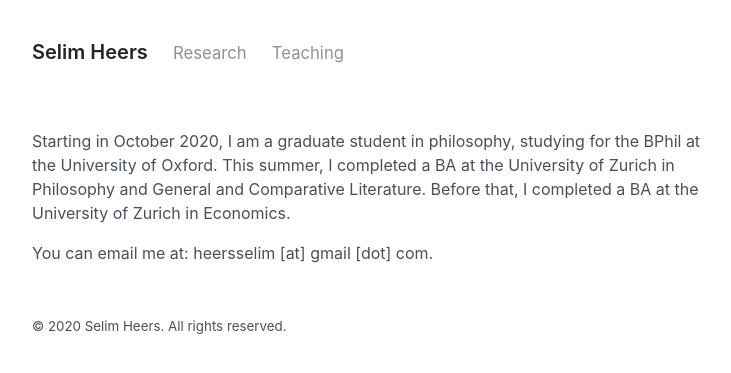
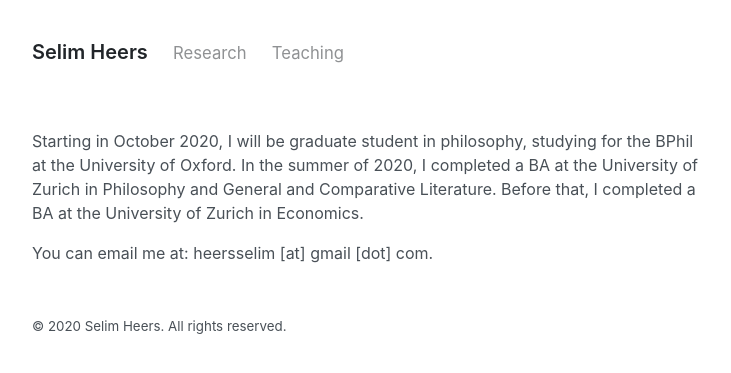
Before and after one commit to selimheers/selimheers.github.io, a Jekyll site: the page built from index.html, in a window 1280 px wide. Shown: the top 373 px of the page, without its empty margins (272-1003 px from the left). Built offline with Jekyll 4.4.1, drawn with Linux system fonts in a browser that asks for light colours; the list of posts is cut into pages by our own code.

Commit message:
Update index.html

```diff
--- a/index.html
+++ b/index.html
@@ -3,6 +3,6 @@ layout: default
 title: Home
 ---
 
-<p>Starting in October 2020, I am a graduate student in philosophy, studying for the BPhil at the University of Oxford. This summer, I completed a BA at the University of Zurich in Philosophy and General and Comparative Literature. Before that, I completed a BA at the University of Zurich in Economics. </p>
+<p>Starting in October 2020, I will be graduate student in philosophy, studying for the BPhil at the University of Oxford. In the summer of 2020, I completed a BA at the University of Zurich in Philosophy and General and Comparative Literature. Before that, I completed a BA at the University of Zurich in Economics. </p>
 
 <p>You can email me at: heersselim [at] gmail [dot] com. </p>
```
